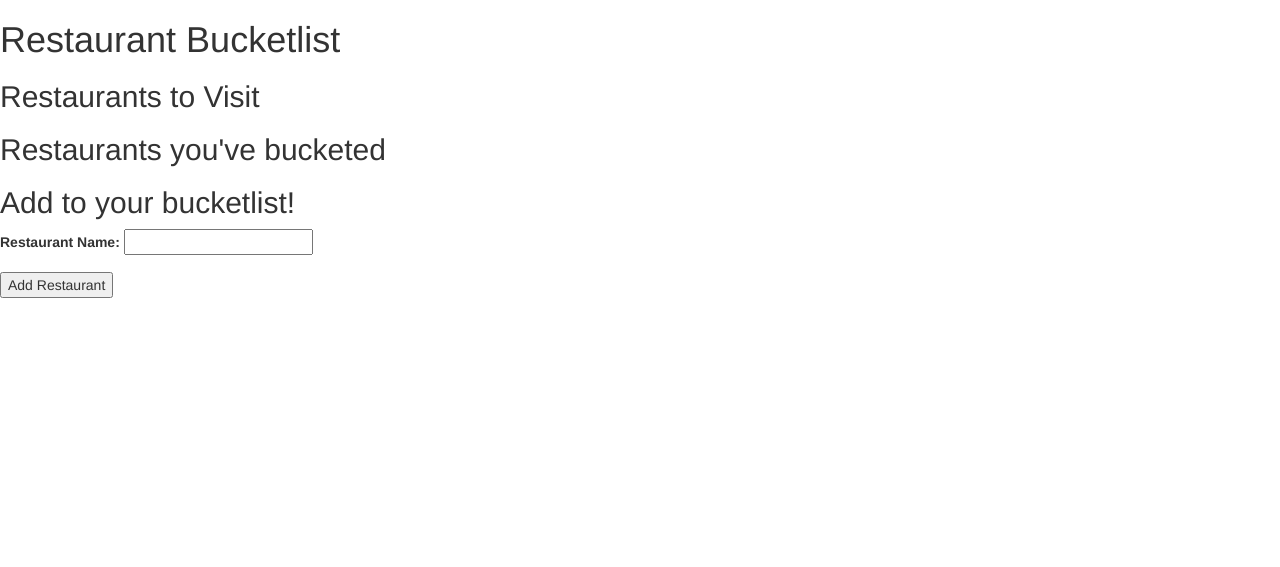
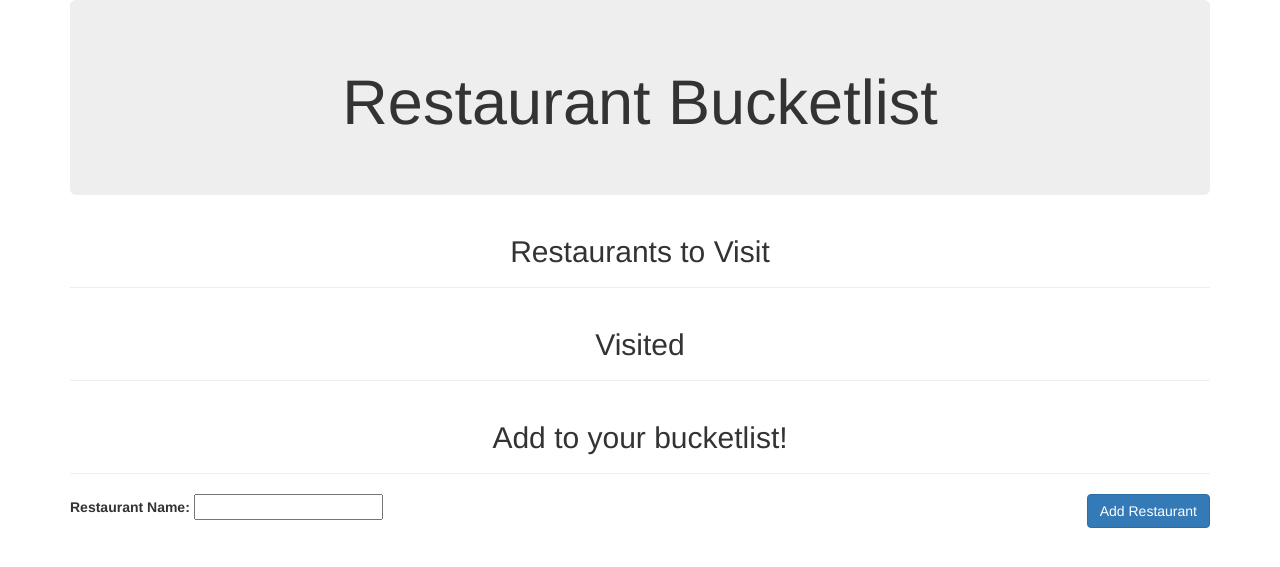
Before and after one commit to robertbernardbrown/RestaurantBucketlist, a Node server app: page / in a window 1280 px wide. Shown: the top 567 px of the page. Run offline with Node 20, Linux system fonts and the light colour scheme; data that the repository does not hold is empty; some libraries are stand-ins or nearby versions.

Commit message:
adds initial styling and removes some console logs while commenting others out

```diff
--- a/config/orm.js
+++ b/config/orm.js
@@ -4,9 +4,7 @@ const orm = {
   selectAll: (table, cb) => {
     let query = "SELECT * FROM ??";
     pool.query(query, [table], (err, res) => {
-      console.log(query);
       if (err) throw err;
-      console.log(res);
       cb(res);
     });
   },
@@ -15,7 +13,6 @@ const orm = {
     query    += "SET restaurant=?, visited=?";
     pool.query(query, [table, restaurant, false], (err, res) => {
       if (err) throw err;
-      console.log(res);
       cb(res);
     });
   },
--- /dev/null
+++ b/public/css/style.css
@@ -0,0 +1,7 @@
+#label {
+    margin: 6%;
+}
+
+button {
+    float: right;
+}
--- a/views/index.handlebars
+++ b/views/index.handlebars
@@ -1,6 +1,10 @@
-<h1>Restaurant Bucketlist</h1>
+<div class="jumbotron text-center">
+  <h1>Restaurant Bucketlist</h1>
+</div>
 
-<h2>Restaurants to Visit</h2>
+<div class="page-header text-center">
+  <h2>Restaurants to Visit</h2>
+</div>
 
 <ul>
   {{#each restaurant}}
@@ -10,7 +14,9 @@
   {{/each}}
 </ul>
 
-<h2>Restaurants you've bucketed</h2>
+<div class="page-header text-center">
+  <h2>Visited</h2>
+</div>
 
 <ul>
   {{#each restaurant}}
@@ -20,13 +26,13 @@
   {{/each}}
 </ul>
 
+<div class="page-header text-center">
 <h2>Add to your bucketlist!</h2>
+</div>
 <form class="create-form">
-
   <div class="form-group">
     <label for="rest">Restaurant Name:</label>
     <input type="text" id="rest" name="name">
+    <button class="btn btn-primary" type="submit">Add Restaurant</button>
   </div>
-
-  <button type="submit">Add Restaurant</button>
 </form>
--- a/views/layouts/main.handlebars
+++ b/views/layouts/main.handlebars
@@ -3,8 +3,9 @@
 <head>
 	<meta charset="UTF-8">
         <link rel="stylesheet" href="https://maxcdn.bootstrapcdn.com/bootstrap/3.3.6/css/bootstrap.min.css">
-		<link rel="stylesheet" href="../public/css/restaurant_style.css" type="text/css" />
+		<link rel="stylesheet" type="text/css" href="../css/style.css"/>
 		<title>Restaurant Bucketlist</title>
+		<meta name="viewport" content="width=device-width, initial-scale=1">
 		<script language="JavaScript" type="text/javascript" src="https://code.jquery.com/jquery-3.3.1.min.js" integrity="sha256-FgpCb/KJQlLNfOu91ta32o/NMZxltwRo8QtmkMRdAu8="
          crossorigin="anonymous"></script>
         <script src="https://maxcdn.bootstrapcdn.com/bootstrap/3.3.7/js/bootstrap.min.js" integrity="sha384-Tc5IQib027qvyjSMfHjOMaLkfuWVxZxUPnCJA7l2mCWNIpG9mGCD8wGNIcPD7Txa"
@@ -12,6 +13,8 @@
 		<script src="/js/restaurant-interface.js"></script>
 	</head>
 	<body>
+		<div class="container">
 		{{{ body }}}
+		</div>
 	</body>
 </html>
--- a/views/partials/restaurants/restaurant-block.handlebars
+++ b/views/partials/restaurants/restaurant-block.handlebars
@@ -1,10 +1,9 @@
-<li>
+<li class="{{id}}" id="label">
 	{{restaurant}}
-	<button class="change-visited" data-id="{{id}}" data-newvisit="{{visited}}">
-		{{#if visited}}Visited{{else}}Move back to Bucketlist{{/if}}
+	<button class="change-visited btn btn-primary" data-id="{{id}}" data-newvisit="{{visited}}">
+		{{#if visited}}Visited{{else}}Move back{{/if}}
 	</button>
-	<button class="delete-rest" data-id="{{id}}">
+	<button class="delete-rest btn btn-danger" data-id="{{id}}">
 		Delete
 	</button>
-
 </li>
```
Also changed, not shown: controllers/restaurant_controller.js (+0 -7 lines), public/js/restaurant-interface.js (+3 -4 lines), public/css/restaurant_style.css (deleted), public/test.html (deleted).
